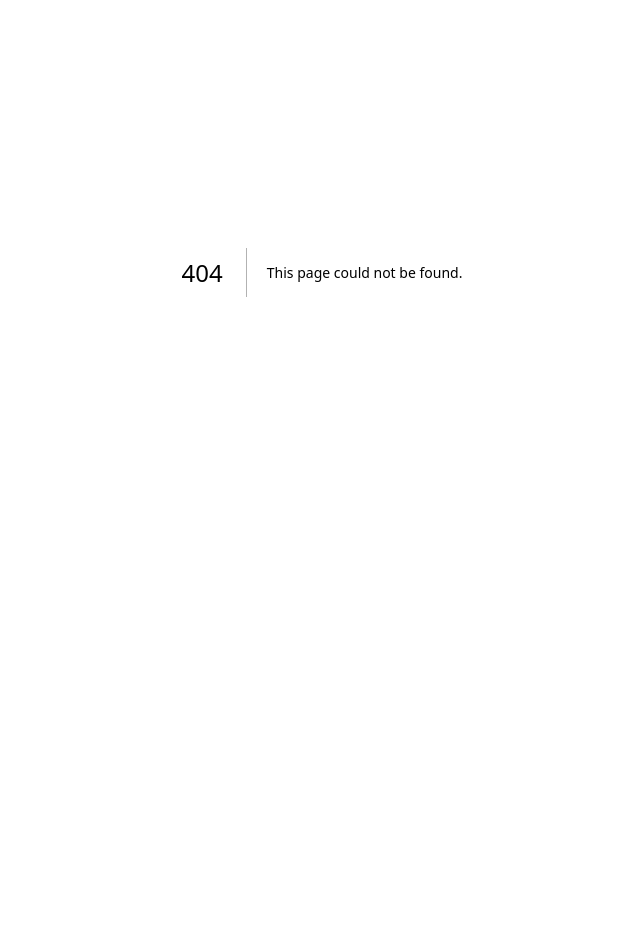
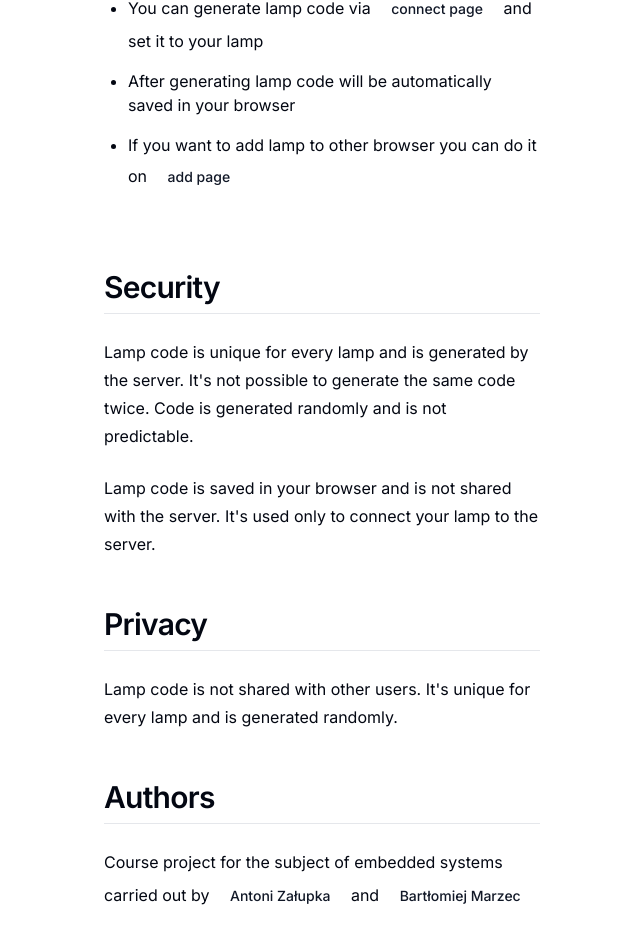
Before and after one commit to azizko1337/iot-lamp, a Next.js app in the folder client/: page /about in a window 1280 px wide. Before the commit this address had no page. Shown: the part 240-1184 px from the top of the page, without its empty margins (318-958 px from the left). Before the commit the page ends 976 px from the top, so only its background shows below. Built offline with nearby package versions, Linux system fonts and the light colour scheme.

Commit message:
Added about page Optimized client socketio connection

```diff
--- /dev/null
+++ b/client/app/about/page.tsx
@@ -0,0 +1,88 @@
+"use client";
+
+import { buttonVariants } from "@/components/ui/button";
+import Link from "next/link";
+import Image from "next/image";
+import { useRouter } from "next/navigation";
+
+import { TypographyH2, TypographyP } from "@/components/ui/typography";
+
+function Index() {
+  const router = useRouter();
+
+  return (
+    <>
+      <div>
+        <TypographyH2>General</TypographyH2>
+        <ul className="my-6 ml-6 list-disc [&>li]:mt-2 flex flex-col gap-2">
+          <li>Every lamp has unique lamp code</li>
+          <li>
+            You can generate lamp code via{" "}
+            <Link
+              href="/lamp/connect"
+              className={buttonVariants({ variant: "link" })}
+            >
+              connect page
+            </Link>{" "}
+            and set it to your lamp
+          </li>
+          <li>
+            After generating lamp code will be automatically saved in your
+            browser
+          </li>
+          <li>
+            If you want to add lamp to other browser you can do it on{" "}
+            <Link
+              href="/lamp/add"
+              className={buttonVariants({ variant: "link" })}
+            >
+              add page
+            </Link>{" "}
+          </li>
+        </ul>
+      </div>
+      <div>
+        <TypographyH2>Security</TypographyH2>
+        <TypographyP>
+          Lamp code is unique for every lamp and is generated by the server.
+          It&apos;s not possible to generate the same code twice. Code is
+          generated randomly and is not predictable.
+        </TypographyP>
+        <TypographyP>
+          Lamp code is saved in your browser and is not shared with the server.
+          It&apos;s used only to connect your lamp to the server.
+        </TypographyP>
+      </div>
+      <div>
+        <TypographyH2>Privacy</TypographyH2>
+        <TypographyP>
+          Lamp code is not shared with other users. It&apos;s unique for every
+          lamp and is generated randomly.
+        </TypographyP>
+      </div>
+      <div>
+        <TypographyH2>Authors</TypographyH2>
+        <TypographyP>
+          Course project for the subject of embedded systems carried out by{" "}
+          <Link
+            href="https://github.com/azizko1337"
+            target="_blank"
+            className={buttonVariants({ variant: "link" })}
+          >
+            Antoni Załupka
+          </Link>{" "}
+          and{" "}
+          <Link
+            href="#"
+            target="_blank"
+            className={buttonVariants({ variant: "link" })}
+          >
+            Bartłomiej Marzec
+          </Link>
+        </TypographyP>
+      </div>
+    </>
+  );
+}
+
+export default Index;
--- a/client/app/lamp/[lampCode]/page.tsx
+++ b/client/app/lamp/[lampCode]/page.tsx
@@ -82,7 +82,13 @@ function LampConf() {
       }
     });
 
-    socket.emit("addconnection", lampCode);
+    socket.on("disconnect", () => {
+      setLampConnected(false);
+    });
+
+    socket.on("connect", () => {
+      socket.emit("addconnection", lampCode);
+    });
 
     return () => {
       socket.off("brightness");
--- a/client/lib/removeLampCode.ts
+++ b/client/lib/removeLampCode.ts
@@ -13,6 +13,7 @@ async function removeLampCode(lampCode: string): Promise<void> {
   );
 
   window.localStorage.setItem("lampCodes", JSON.stringify(lampCodes));
+  window.localStorage?.removeItem(lampCode);
 }
 
 export default removeLampCode;
```
Also changed, not shown: 1 other file (tests, documents, lock files or other folders).
